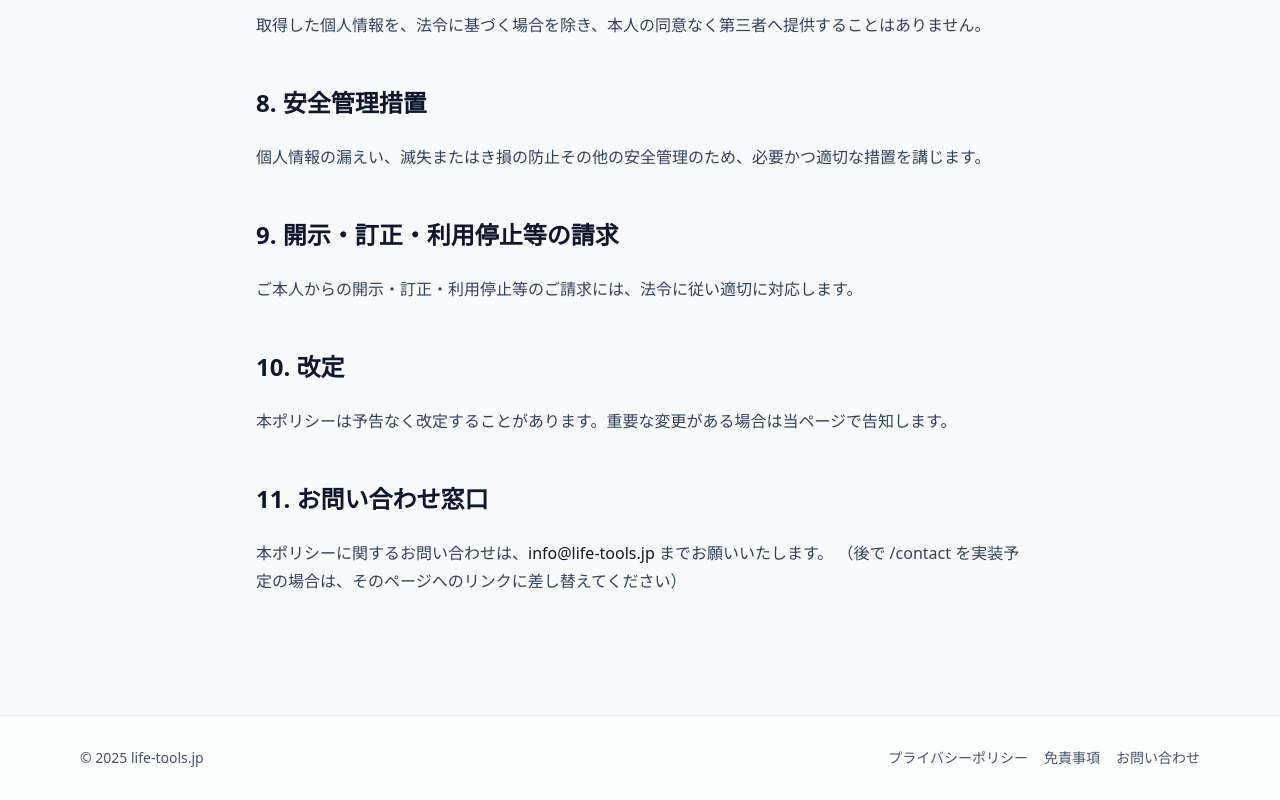
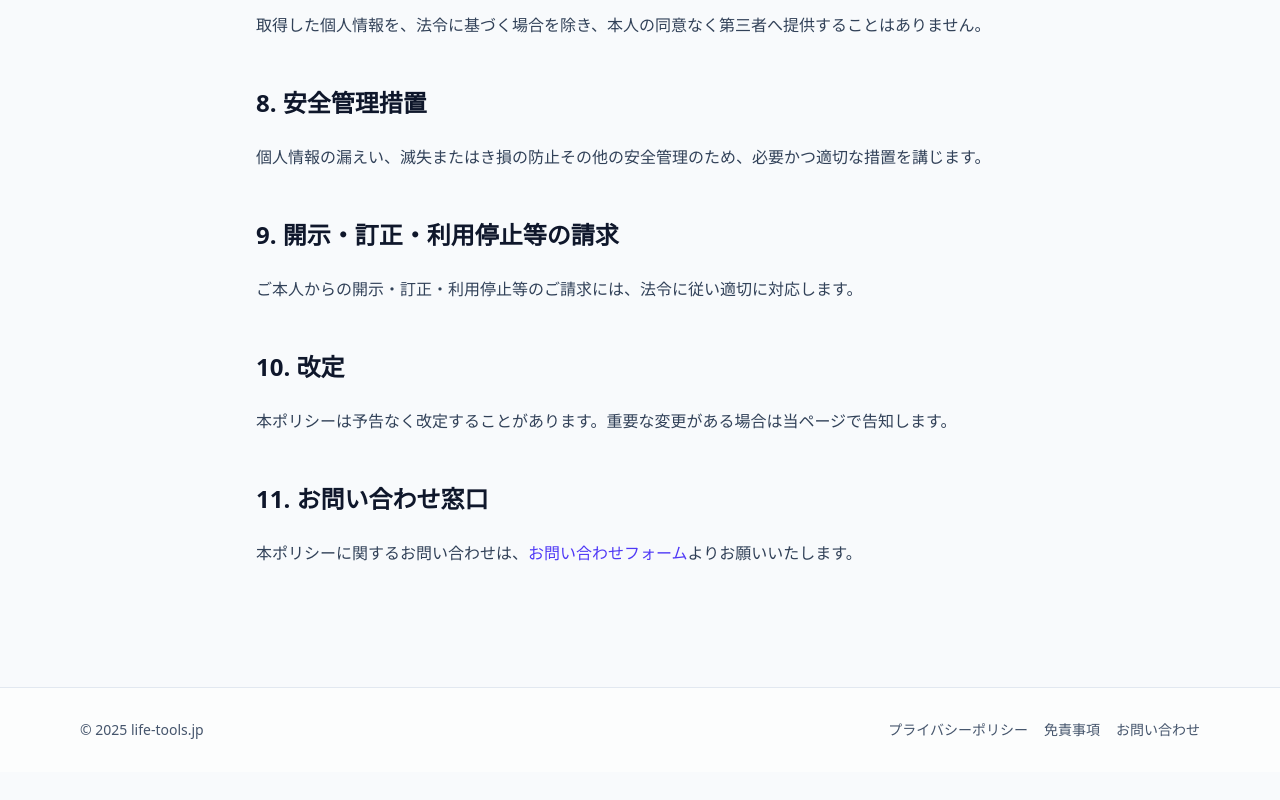
Before and after one commit to usefultool250818-afk/life-tools, a Next.js app: page /privacy-policy in a window 1280 px wide. Shown: the part 1405-2205 px from the top of the page. After the commit the page ends 2177 px from the top, so only its background shows below. Built offline with nearby package versions, Linux system fonts and the light colour scheme.

Commit message:
fix:/contact link

```diff
--- a/src/app/(site)/disclaimer/page.tsx
+++ b/src/app/(site)/disclaimer/page.tsx
@@ -49,8 +49,13 @@ export default function DisclaimerPage() {
 
       <h2>7. お問い合わせ</h2>
       <p>
-        本免責事項に関するお問い合わせは、<a href="mailto:info@life-tools.jp">info@life-tools.jp</a> までお願いいたします。
-      </p>
+        本免責事項に関するお問い合わせは、
+        <a href="/contact" className="text-indigo-600 underline hover:text-indigo-800">
+            お問い合わせフォーム
+        </a>
+        よりお願いいたします。
+    　</p>
+
     </div>
   );
 }
--- a/src/app/(site)/privacy-policy/page.tsx
+++ b/src/app/(site)/privacy-policy/page.tsx
@@ -75,11 +75,15 @@ export default function PrivacyPolicyPage() {
         本ポリシーは予告なく改定することがあります。重要な変更がある場合は当ページで告知します。
       </p>
 
-      <h2>11. お問い合わせ窓口</h2>
+    　<h2>11. お問い合わせ窓口</h2>
       <p>
-        本ポリシーに関するお問い合わせは、<a href="mailto:info@life-tools.jp">info@life-tools.jp</a> までお願いいたします。
-        （後で /contact を実装予定の場合は、そのページへのリンクに差し替えてください）
+        本ポリシーに関するお問い合わせは、
+        <a href="/contact" className="text-indigo-600 underline hover:text-indigo-800">
+          お問い合わせフォーム
+        </a>
+        よりお願いいたします。
       </p>
+
     </div>
   );
 }
```
